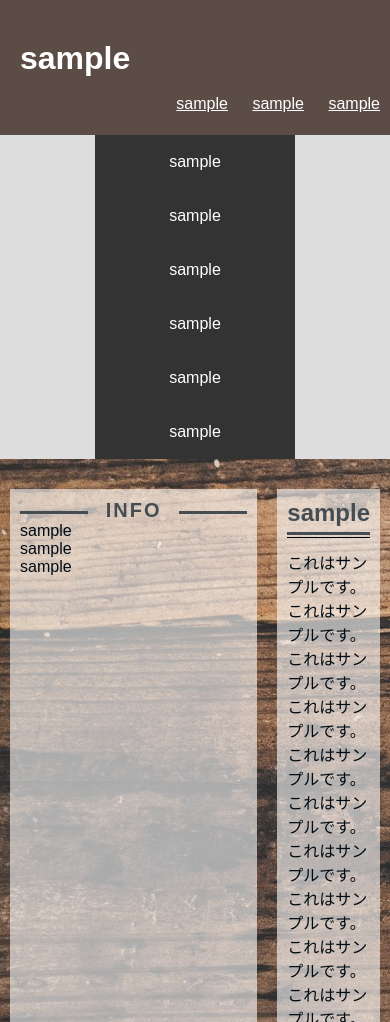
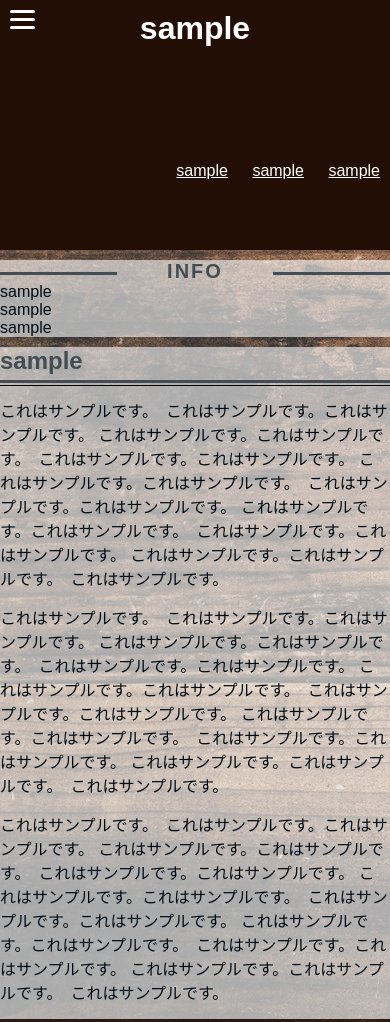
Before and after one commit to myk3210/portfolio_01, a plain HTML site: page index.html in a window 390 px wide. Shown: the top 1022 px of the page. Drawn offline with nearby package versions, Linux system fonts and the light colour scheme; a script that the page names is missing.

Commit message:
メディアクエリ追加しました。

```diff
--- a/css/style.css
+++ b/css/style.css
@@ -10,17 +10,21 @@ body{
     font-size: 1.6rem;
     color: #000c15;
     font-family: "ヒラギノ角ゴ Pro W3", "Hiragino Kaku Gothic Pro", メイリオ, Meiryo, Osaka, "ＭＳ Ｐゴシック", "MS PGothic", sans-serif;
+    background: url("../img/pc.jpg");
 }
 header{
     color: #ffffff;
-    padding: 40px 20px;
+    padding: 0;
+    height: 25rem;
     position: relative;
-    background: rgba(35, 14, 5, 0.74);
+    background: rgba(35, 14, 5, 100);
 }
-header .menu_button{
-    color: rgba(35, 14, 5, 0);
+header h1{
+    padding: 1rem;
 }
 .headmenu{
+    position: absolute;
+    bottom: 7rem;
     list-style: none;
     position: absolute;
     right: 0;
@@ -32,7 +36,11 @@ header .menu_button{
     display: inline-block;
     margin: 0px 10px;
 }
+
 .menulist{
+    position: absolute;
+    bottom: 0;
+    width: 100%;
     list-style: none;
     background-color: #dddddd;
     text-align: center;
@@ -42,7 +50,7 @@ header .menu_button{
 }
 .button {
     display: inline-block;
-    width: 200px;
+    width: 150px;
     height: 54px;
     text-align: center;
     text-decoration: none;
@@ -92,16 +100,18 @@ header .menu_button{
   transition: all .3s;
 
 }
+/*チェックボックス等は非表示に*/
+.nav-unshown {
+    display:none;
+  }
 
 .container{
+
+    width: 100%;
     display: flex;
-    background: url("../img/pc.jpg");
-    width: 100%;
-
 }
 aside{
     width: 300px;
-    /*background-color: aqua;*/
     padding: 10px;
     margin: 30px 10px;
     background: rgba(255, 255, 255, 0.6);
@@ -109,7 +119,6 @@ aside{
 }
 main{
     flex: 1;
-    /*background-color: pink;*/
     padding: 10px;
     margin: 30px 10px;
     background: rgba(255, 255, 255, 0.6);
@@ -137,7 +146,7 @@ aside h3::before {
 aside h3::after {
     right: 0;
 }
-main h1{
+main h2{
     margin:  0;                 /* デフォルトCSS打ち消し */
     font-size:  24px;           /* 文字サイズ指定 */
     border-bottom: solid 3px;   /* 線指定 */
@@ -148,7 +157,7 @@ main h1{
     color: #444d53;
     font-weight: bold;
 }
-main h1:before {
+main h2:before {
     content:  '';               /* 空白の要素を作る */
     width: 100%;                /* 幅指定 */
     height: 1px;                /* 高さ指定 */
@@ -158,7 +167,9 @@ main h1:before {
     left:  0;                   /* 位置調整 */
     bottom: -6px;               /* 位置調整 */
 }
-
+main p{
+    padding-bottom: 15px;
+}
 footer{
     padding: 30px 20px;
     background: rgba(35, 14, 5, 0.74);
@@ -167,8 +178,123 @@ footer p{
     color: #fff;
     text-align: center;
 }
-@media screen and (min-width:1024px) {
-    .button {
-        width: 150px;
+@media screen and (max-width:768px) {
+    header{
+        position: relative;
+        text-align: center;
     }
+
+
+    .button{
+        all: initial;
+        padding: 0.5rem;
+
+    }
+    .menulist{
+        all: initial;
+        display: flex;
+        flex-direction: column;
+    }
+
+    .button::before,
+    .button::after{
+        all: initial;
+
+    }
+    /*チェックボックス等は非表示に*/
+    .nav-unshown {
+        display:none;
+    }
+    /*アイコンのスペース*/
+    #nav-open {
+        display: inline-block;
+        width: 30px;
+        height: 30px;
+        vertical-align: middle;
+    }
+    header nav{
+        position: absolute;
+        top: 1rem;
+        left: 1rem;
+    }
+    /*ハンバーガーアイコンをCSSだけで表現*/
+    #nav-open span, #nav-open span:before, #nav-open span:after {
+        position: absolute;
+        height: 3px;/*線の太さ*/
+        width: 25px;/*長さ*/
+        border-radius: 3px;
+        background: #fff;
+        display: block;
+        content: '';
+        cursor: pointer;
+
+    }
+    #nav-open span:before {
+        bottom: -8px;
+    }
+    #nav-open span:after {
+        bottom: -16px;
+    }
+    #nav-close {
+        display: none;/*はじめは隠しておく*/
+        position: fixed;
+        z-index: 99;
+        top: 0;/*全体に広がるように*/
+        left: 0;
+        width: 100%;
+        height: 100%;
+        background: black;
+        opacity: 0;
+        transition: .3s ease-in-out;
+    }
+    /*中身*/
+    #nav-content {
+        overflow: auto;
+        position: fixed;
+        top: 0;
+        left: 0;
+        z-index: 9999;/*最前面に*/
+        width: 90%;/*右側に隙間を作る（閉じるカバーを表示）*/
+        max-width: 40%;/*最大幅*/
+        height: 100%;
+        background: linear-gradient(180deg,#DEB887 0%,#DEB887 12rem,
+        #fff 12rem,#fff 100%);/*背景色*/
+        transition: .3s ease-in-out;/*滑らかに表示*/
+        -webkit-transform: translateX(-105%);
+        transform: translateX(-105%);/*左に隠しておく*/
+        padding-top:12rem;
+    }
+    /*チェックが入ったら表示*/
+    #nav-input:checked ~ #nav-close {
+        display: block;/*カバーを表示*/
+        opacity: .5;
+    }
+    #nav-input:checked ~ #nav-content {
+        -webkit-transform: translateX(0%);
+        transform: translateX(0%);/*中身を表示（右へスライド）*/
+        box-shadow: 6px 0 25px rgba(0,0,0,.15);
+     }
+    .container{
+        display: initial;
+        padding: 0;
+        width: 100%;
+
+    }
+    aside{
+        width:100%;
+        margin:1rem 0;
+        padding: 0;
+        max-width: initial;
+
+        max-height: auto;
+    }
+
+    main{
+        margin: 0;
+        padding: 0;
+        max-width: initial;
+        max-height: auto;
+        flex-wrap: wrap;
+    }
+
 }
--- a/index.html
+++ b/index.html
@@ -14,14 +14,16 @@
 <body>
     <header>
         <h1>sample</h1>
-        <div class="menu_button"><span>menu</span></div>
         <ul class="headmenu">
             <li><a href="">sample</a></li>
             <li><a href="">sample</a></li>
             <li><a href="">sample</a></li>
         </ul>
-    </header>
-    <div class="menu">
+        <nav>
+            <input id="nav-input" type="checkbox" class="nav-unshown">
+            <label id="nav-open" for="nav-input"><span></span></label>
+            <label class="nav-unshown" id="nav-close" for="nav-input"></label>
+            <div id="nav-content">
                 <ul class="menulist">
                     <li><a class="button" href= "" >sample</a></li>
                     <li><a class="button" href= "" >sample</a></li>
@@ -31,6 +33,9 @@
                     <li><a class="button" href= "" >sample</a></li>
                 </ul>
             </div>
+        </nav>
+    </header>
+
     <div class="container">
         <aside>
             <h3>INFO</h3>
@@ -39,22 +44,28 @@
             <p>sample</p>
         </aside>
         <main>
-            <h1>sample</h1>
+            <h2>sample</h2>
+            <section>
             <p>これはサンプルです。　これはサンプルです。これはサンプルです。
             これはサンプルです。これはサンプルです。　これはサンプルです。これはサンプルです。
             これはサンプルです。これはサンプルです。　これはサンプルです。これはサンプルです。
             これはサンプルです。これはサンプルです。　これはサンプルです。これはサンプルです。
-            これはサンプルです。これはサンプルです。　これはサンプルです。</p><br>
+            これはサンプルです。これはサンプルです。　これはサンプルです。</p>
+            </section>
+            <section>
             <p>これはサンプルです。　これはサンプルです。これはサンプルです。
             これはサンプルです。これはサンプルです。　これはサンプルです。これはサンプルです。
             これはサンプルです。これはサンプルです。　これはサンプルです。これはサンプルです。
             これはサンプルです。これはサンプルです。　これはサンプルです。これはサンプルです。
-            これはサンプルです。これはサンプルです。　これはサンプルです。</p><br>
+            これはサンプルです。これはサンプルです。　これはサンプルです。</p>
+            </section>
+            <section>
             <p>これはサンプルです。　これはサンプルです。これはサンプルです。
             これはサンプルです。これはサンプルです。　これはサンプルです。これはサンプルです。
             これはサンプルです。これはサンプルです。　これはサンプルです。これはサンプルです。
             これはサンプルです。これはサンプルです。　これはサンプルです。これはサンプルです。
-                    これはサンプルです。これはサンプルです。　これはサンプルです。</p><br>
+            これはサンプルです。これはサンプルです。　これはサンプルです。</p>
+            </section>
         </main>
     </div>
     <footer>
```
Also changed, not shown: img/menu.png (added), img/menu2.png (added). Lines whose indentation alone changed are shown as unchanged.
